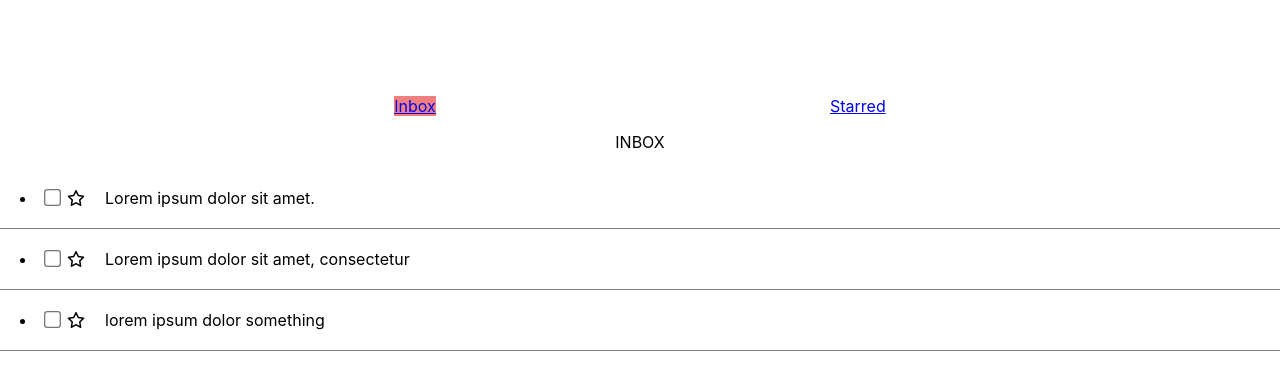
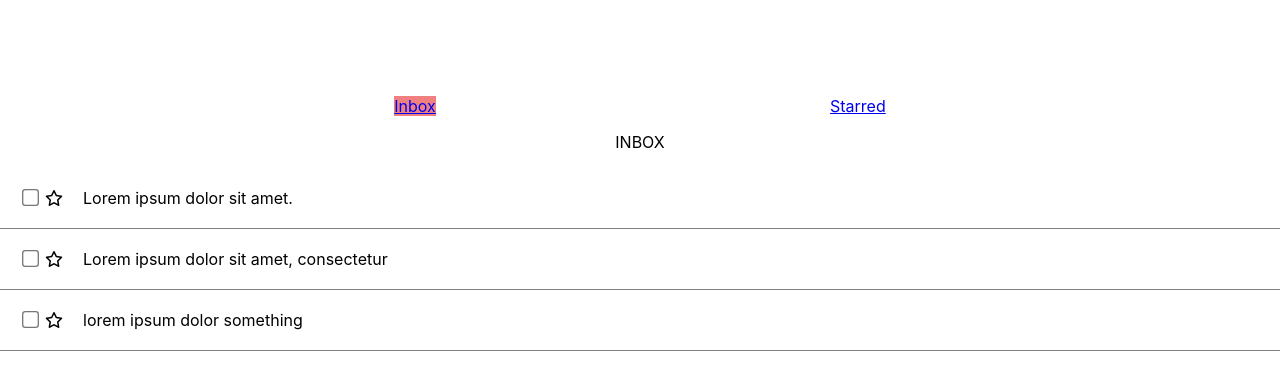
Before and after one commit to milosrancic/reactjs-gmail-clone, a React (Create React App) app: page /reactjs-gmail-clone/inbox in a window 1280 px wide. Shown: the top 390 px of the page. Built offline with nearby package versions, Linux system fonts and the light colour scheme.

Commit message:
update new layout for item component

```diff
--- a/src/components/Side/Inbox/Inbox.js
+++ b/src/components/Side/Inbox/Inbox.js
@@ -1,40 +1,13 @@
 import React from 'react';
-import Hoc from "../../Hoc";
-
-const styleCheckbox = {
-  background: "orange",
-  transform: "scale(1.3)",
-  verticalAlign:"center"
-}
-
-const styleLi = {
-  padding: "20px",
-}
-const star = {
-  marginLeft: "5px",
-  marginRight: "20px",
-}
-
-const title = {
-  textAlign: "center"
-}
-
+import Item from "../../Item";
 
 const Inbox = (props) => {
   return (
     <>
-    {/* <Hoc> */}
-  {console.log("inbox:", props)}
-      <p style={title}>INBOX</p>
-      {props.state.map((item) =>
-      <li key={item.id} style={styleLi} >
-          <input style={styleCheckbox} type="checkbox"  />
-          <i className="far fa-star" style={star}></i>
-           {item.email}
-
-      </li>
-        )}
-    {/* </Hoc> */}
+        <Item
+          title="inbox"
+          state={props.state}
+        />
   </>
   )
 }
```
